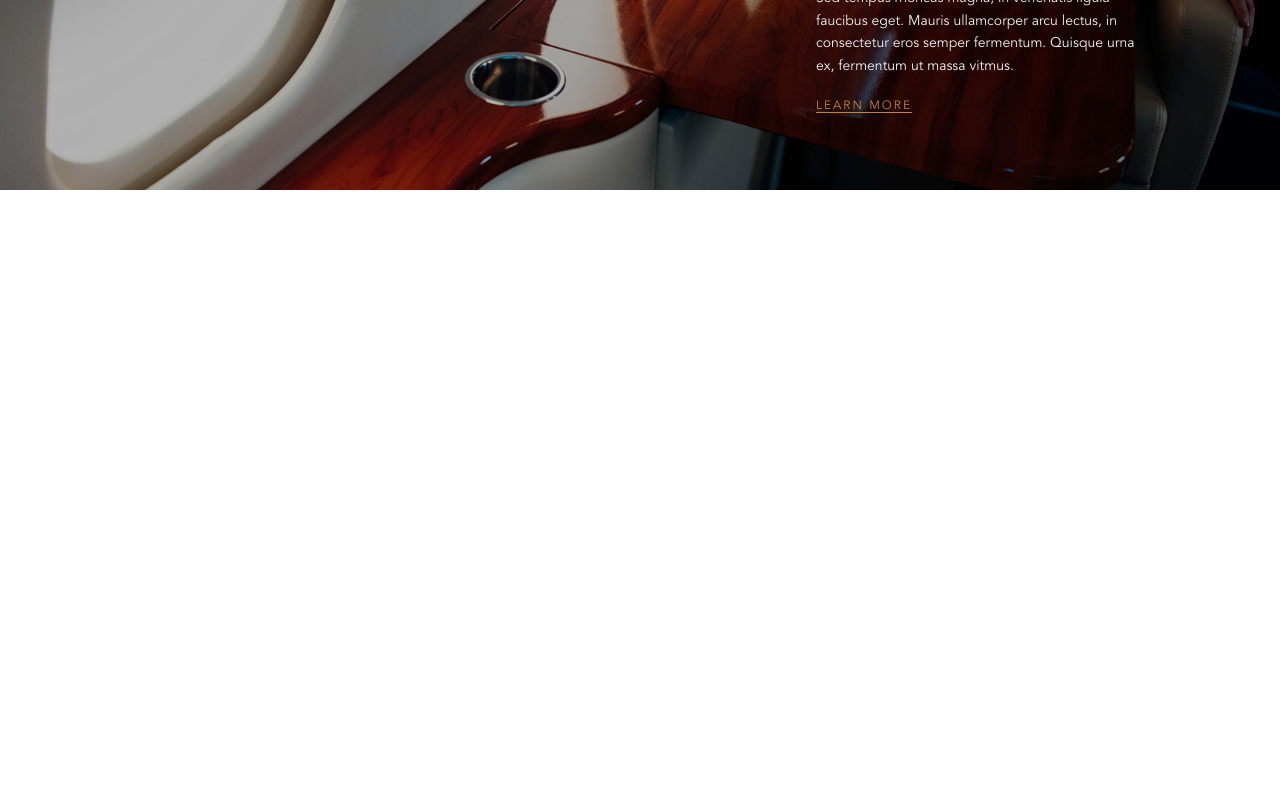
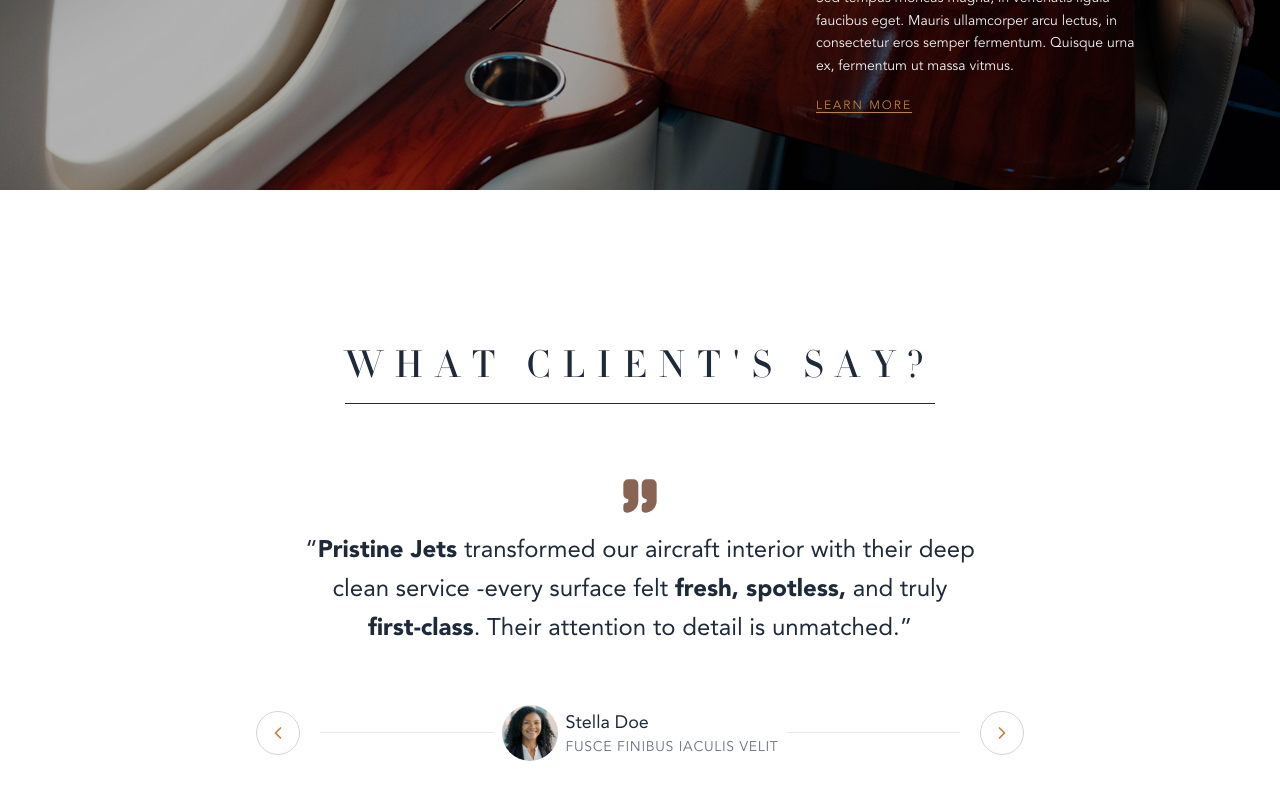
Before and after one commit to ZanePristinejets/PristineJets, a Next.js app: page / in a window 1280 px wide. Shown: the part 2314-3114 px from the top of the page. Before the commit the page ends 2504 px from the top, so only its background shows below. Built offline with nearby package versions, Linux system fonts and the light colour scheme.

Commit message:
added about section

```diff
--- /dev/null
+++ b/src/components/Home/Testimonials/index.tsx
@@ -0,0 +1,114 @@
+"use client";
+
+import { useState } from "react";
+import { ChevronLeft, ChevronRight, Quote } from "lucide-react";
+import Image from "next/image";
+
+  const testimonials = [
+    {
+      id: 1,
+      quote:
+        '<span class="font-bold">Pristine Jets</span> transformed our aircraft interior with their deep clean service -every surface felt <span class="font-bold">fresh, spotless,</span> and truly <span class="font-bold">first-class</span>. Their attention to detail is unmatched.',
+      name: "Stella Doe",
+      subtitle: "FUSCE FINIBUS IACULIS VELIT",
+      image: "/imgs/professional-woman-smiling.png",
+    },
+    {
+      id: 2,
+      quote:
+        '<span class="font-bold">Outstanding</span> service and attention to <span class="font-bold">detail.</span> The team exceeded our expectations in <span class="font-bold">every way possible.</span>',
+      name: "John Smith",
+      subtitle: "LOREM IPSUM DOLOR SIT",
+      image: "/imgs/professional-man-suit.png",
+    },
+  ];
+
+export function Testimonials() {
+  const [currentIndex, setCurrentIndex] = useState(0);
+
+  const goToPrevious = () => {
+    setCurrentIndex((prevIndex) =>
+      prevIndex === 0 ? testimonials.length - 1 : prevIndex - 1
+    );
+  };
+
+  const goToNext = () => {
+    setCurrentIndex((prevIndex) =>
+      prevIndex === testimonials.length - 1 ? 0 : prevIndex + 1
+    );
+  };
+
+  const currentTestimonial = testimonials[currentIndex];
+
+  return (
+    <section className="min-h-[90vh] w-full flex items-center justify-center">
+      <div className="w-full flex flex-col items-center justify-center mx-auto text-center relative space-y-4">
+        {/* Header */}
+        <div className="pb-14">
+          <h2 className="text-[40px] font-serif tracking-[12px] text-gray-800 mb-1">
+            WHAT CLIENT'S SAY?
+          </h2>
+          <div className="w-full h-px bg-gray-800 mx-auto"></div>
+        </div>
+
+        {/* Quote Icon */}
+        <div className="">
+          <Quote
+            className="w-10 h-10 text-[#896452]  mx-auto"
+            fill="currentColor"
+          />
+        </div>
+
+        {/* Testimonial Content */}
+        <div className="mb-12">
+          <blockquote className="text-[24px] leading-relaxed text-gray-800 font-semibold max-w-2xl mx-auto min-h-[125px]">
+            &ldquo;<span dangerouslySetInnerHTML={{ __html: currentTestimonial.quote }} />&rdquo;
+          </blockquote>
+        </div>
+
+        {/* Client Info centered, arrows aligned to content edges */}
+        <div className="relative w-full max-w-3xl mx-auto px-14 md:px-16">
+          <div className="flex items-center justify-center gap-2">
+            <div className="hidden sm:block flex-1 h-px bg-gray-200"></div>
+
+            <div className="w-14 h-14 rounded-full overflow-hidden">
+              <Image
+                src={currentTestimonial.image || "/placeholder.svg"}
+                alt={currentTestimonial.name}
+                className="w-full h-full object-cover"
+                width={80}
+                height={80}
+              />
+            </div>
+            <div className="text-left">
+              <h3 className="text-lg font-semibold text-gray-800">
+                {currentTestimonial.name}
+              </h3>
+              <p className="text-sm text-gray-500 tracking-wider">
+                {currentTestimonial.subtitle}
+              </p>
+            </div>
+            <div className="hidden sm:block flex-1 h-px bg-gray-200"></div>
+          </div>
+
+
+          {/* Navigation Arrows positioned to match testimonial width */}
+          <button
+            onClick={goToPrevious}
+            aria-label="Previous testimonial"
+            className="absolute left-0 top-1/2 -translate-y-1/2 w-11 h-11 rounded-full hover:cursor-pointer hover:bg-[#bd843b] hover:text-white border-gray-300 text-[#bd843b] border flex items-center justify-center transition-all duration-300"
+          >
+            <ChevronLeft className="w-5 h-5" />
+          </button>
+          <button
+            onClick={goToNext}
+            aria-label="Next testimonial"
+            className="absolute right-0 top-1/2 -translate-y-1/2 w-11 h-11 rounded-full hover:cursor-pointer hover:bg-[#bd843b] hover:text-white border-gray-300 text-[#bd843b] border flex items-center justify-center transition-all duration-300"
+          >
+            <ChevronRight className="w-5 h-5" />
+          </button>
+        </div>
+      </div>
+    </section>
+  );
+}
--- a/src/components/Home/index.tsx
+++ b/src/components/Home/index.tsx
@@ -1,6 +1,7 @@
 import Hero from "./Hero";
 import Services from "./Services";
 import About from "./About";
+import { Testimonials } from "./Testimonials";
 
 export default function Home() {
   return (
@@ -8,6 +9,7 @@
       <Hero />
       <Services />
       <About />
+      <Testimonials />
     </div>
   );
 }
```
Also changed, not shown: public/imgs/professional-man-suit.png (added), public/imgs/professional-woman-smiling.png (added).
